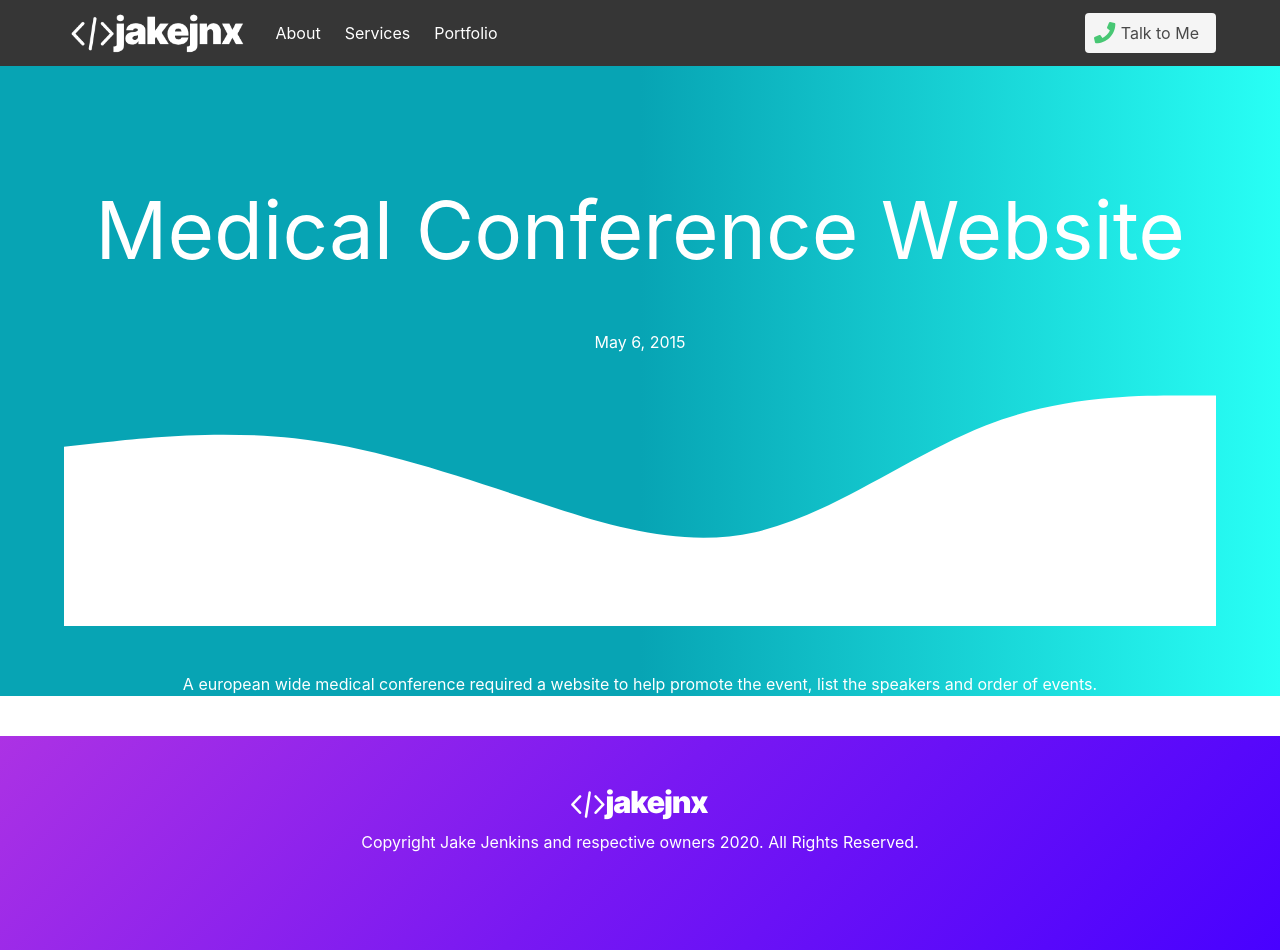
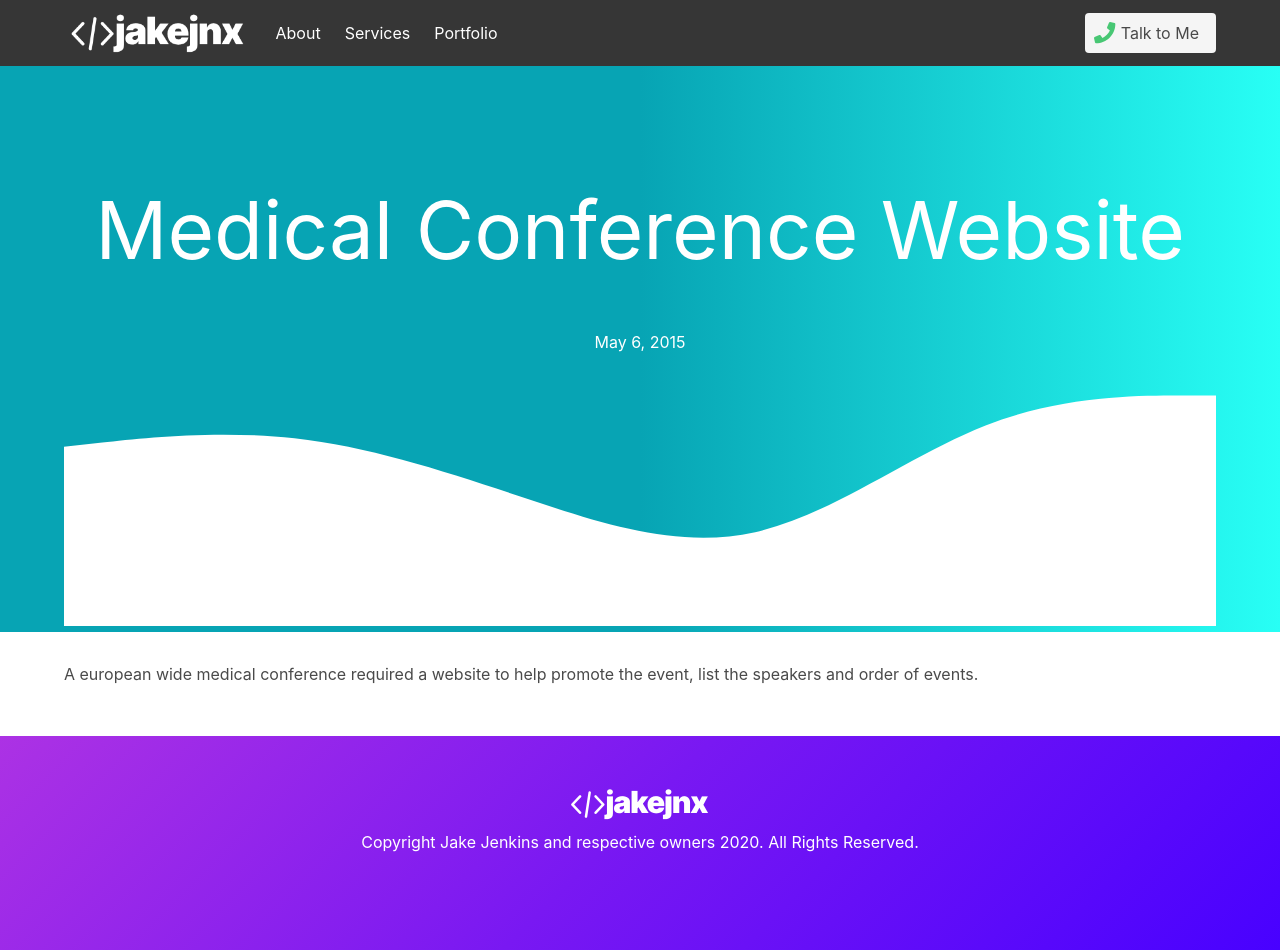
Before and after one commit to jake-jenkins/jjnx-bulma, a Jekyll site: the page built from _portfolio/medical-conference-website.md, in a window 1280 px wide. Built offline with Jekyll 4.4.1, drawn with Linux system fonts in a browser that asks for light colours; nearby versions of some CDN libraries.

Commit message:
Update portfolio.html

```diff
--- a/_layouts/portfolio.html
+++ b/_layouts/portfolio.html
@@ -42,7 +42,7 @@ layout: default
 </div>
 </p>
   <svg xmlns="http://www.w3.org/2000/svg" viewBox="0 0 1440 320"><path fill="#fff" fill-opacity="1" d="M0,96L48,90.7C96,85,192,75,288,85.3C384,96,480,128,576,160C672,192,768,224,864,202.7C960,181,1056,107,1152,69.3C1248,32,1344,32,1392,32L1440,32L1440,320L1392,320C1344,320,1248,320,1152,320C1056,320,960,320,864,320C768,320,672,320,576,320C480,320,384,320,288,320C192,320,96,320,48,320L0,320Z"></path></svg>
-</div></div>
+  </div></div></div>
 
 <!-- end waves -->
 
```
